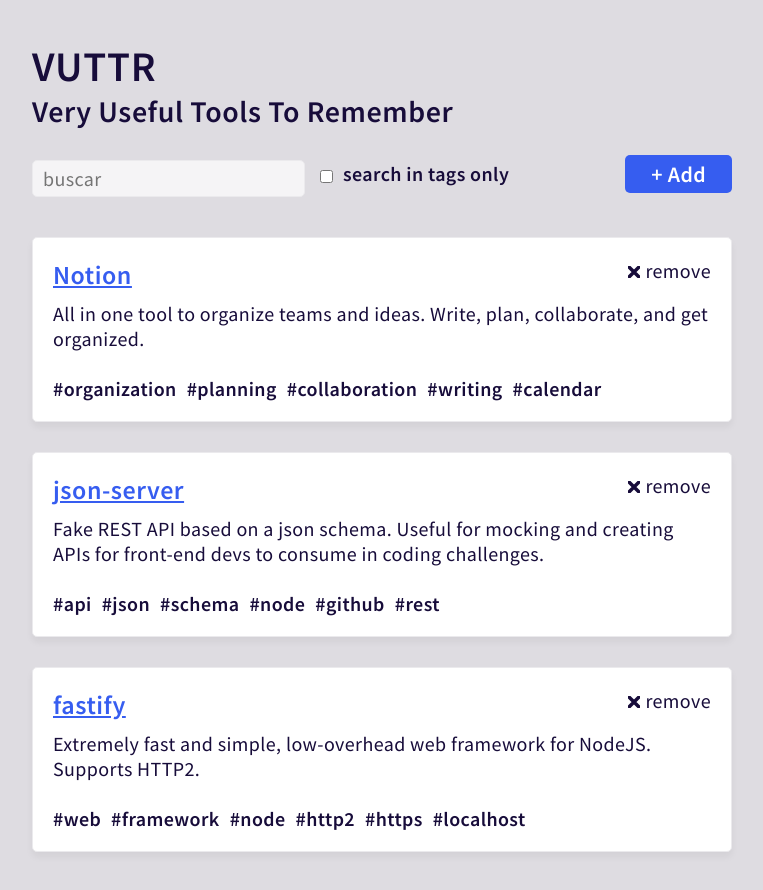
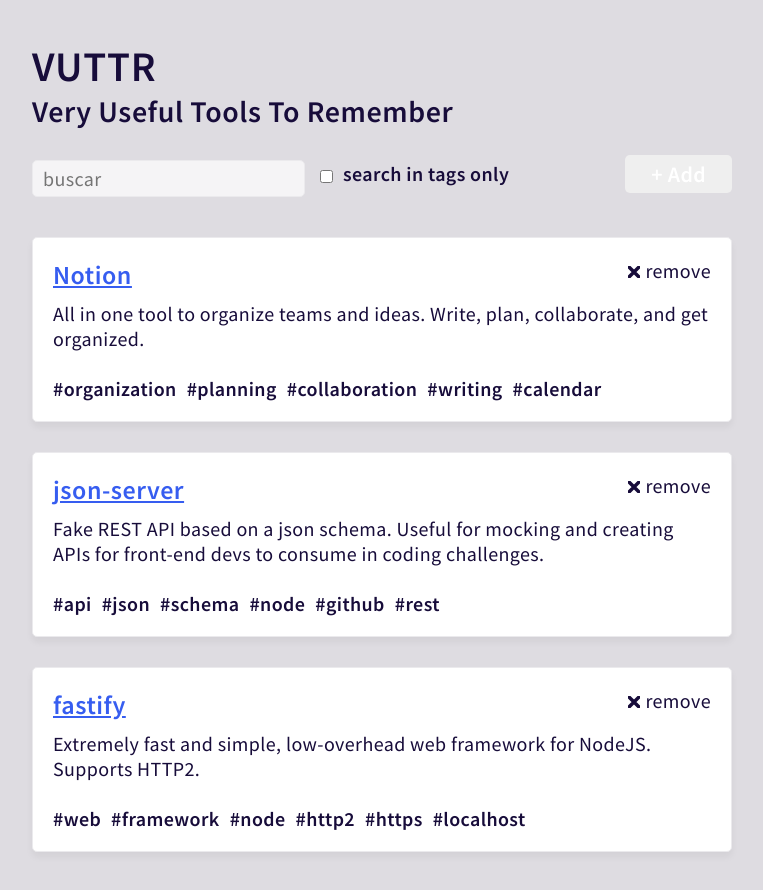
Before and after one commit to caiquegiovannini/vuttr, a React (Create React App) app: page / in a window 1280 px wide. Shown: the top 890 px of the page, without its empty margins (258-1021 px from the left). Built offline with nearby package versions, Linux system fonts and the light colour scheme.

Commit message:
add button types

```diff
--- a/src/components/Button/index.jsx
+++ b/src/components/Button/index.jsx
@@ -4,26 +4,35 @@
 import './styles.css';
 
 const Button = ({
-  isSubmit, onClick, children, className,
-}) => (
+  isSubmit, onClick, children, type,
+}) => {
+  const buttonTypes = {
+    default: '',
+    add: 'button--add',
+    transparent: 'button--transparent',
+  };
+
+  return (
     <button
-    className={className}
+      className={`button ${buttonTypes[type]}`}
       type={isSubmit ? 'submit' : 'button'}
       onClick={onClick}
     >
       {children}
     </button>
   );
+};
 
 Button.defaultProps = {
   isSubmit: null,
+  type: 'default',
 };
 
 Button.propTypes = {
   isSubmit: PropTypes.string,
   children: PropTypes.string.isRequired,
   onClick: PropTypes.func.isRequired,
-  className: PropTypes.string.isRequired,
+  type: PropTypes.string,
 };
 
 export default Button;
--- a/src/components/Button/styles.css
+++ b/src/components/Button/styles.css
@@ -22,6 +22,10 @@
   background: var(--color-primary-darker);
 }
 
+.button--transparent {
+  background: none;
+}
+
 @media (min-width: 700px) {
   .button {
     padding: 5px 26px;
```
Lines whose indentation alone changed are shown as unchanged.
